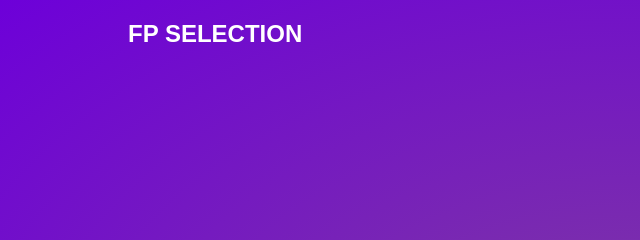
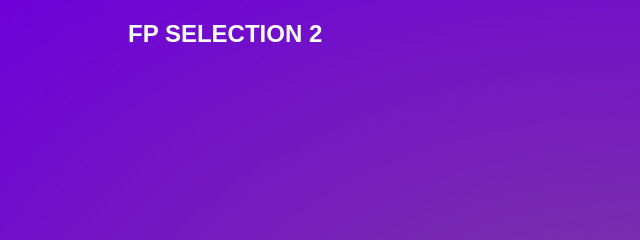
Before and after one commit to Andre232007/FP-SELECTION, a plain HTML site: page index.html in a window 1280 px wide. Shown: the top 240 px of the page, 0-640 px from the left. Drawn offline with Linux system fonts and the light colour scheme.

Commit message:
testando

```diff
--- a/index.html
+++ b/index.html
@@ -8,7 +8,7 @@
 </head>
 <body>
    <header>
-    <h1>FP SELECTION</h1>
+    <h1>FP SELECTION 2</h1>
     <nav>
         <ul>
             <li><a href="index.html">Home</a></li>
```
Also changed, not shown: 1 other file.
